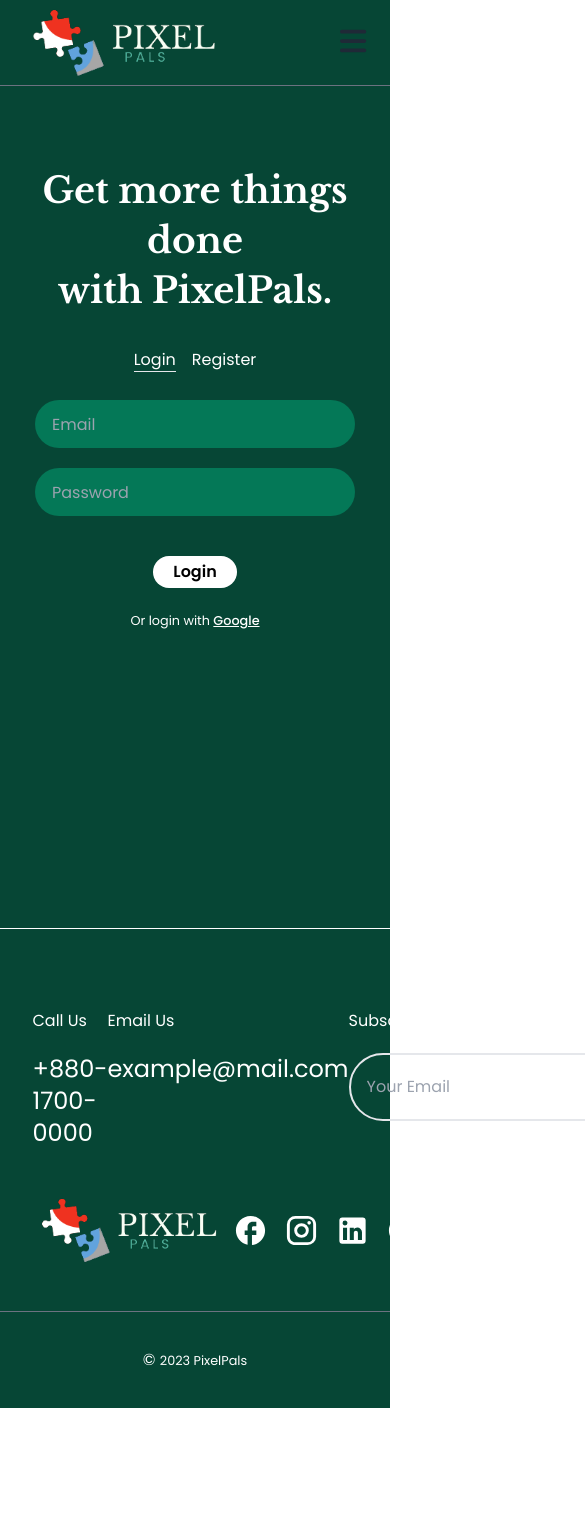
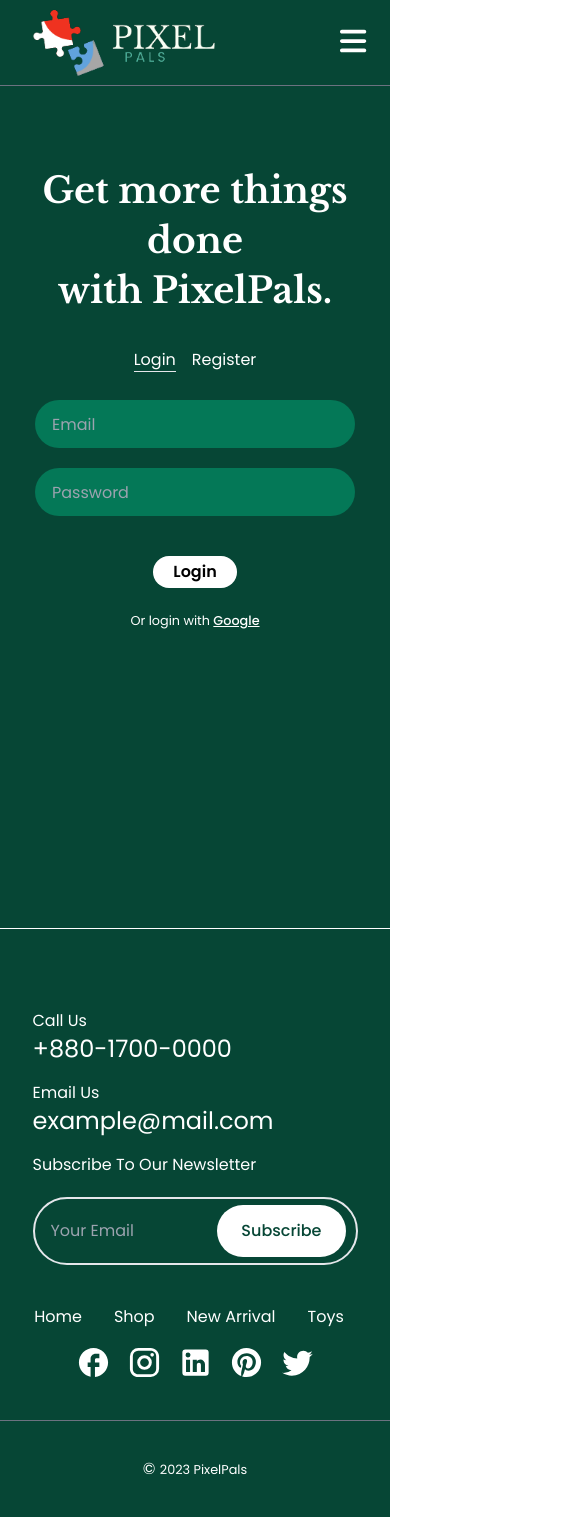
Before and after one commit to shamim26/Pixel-pals, a React (Vite) app: page /login in a window 390 px wide. Shown: the top 1517 px of the page, 585 px wide, since content can reach past the window. Before the commit the page ends 1408 px from the top, so only its background shows below. Built offline with nearby package versions, Linux system fonts and the light colour scheme; no server answers.

Commit message:
responsive added

```diff
--- a/src/components/Footer/Footer.jsx
+++ b/src/components/Footer/Footer.jsx
@@ -9,19 +9,20 @@ import TwitterIcon from "@mui/icons-material/Twitter";
 const Footer = () => {
   return (
     <div className="bg-primary text-white pt-20">
-      <div className="flex justify-between w-10/12 mx-auto mb-10">
+      <div className="flex justify-between flex-col md:flex-row gap-4 md:gap-0 w-10/12 mx-auto mb-10">
         <div>
-          <p className="mb-5">Call Us</p>
+          <p className="md:mb-5">Call Us</p>
           <p className=" text-2xl">+880-1700-0000</p>
         </div>
         <div>
-          <p className="mb-5">Email Us</p>
+          <p className="md:mb-5">Email Us</p>
           <p className=" text-2xl">example@mail.com</p>
         </div>
         <div className="relative">
           <p className="mb-5">Subscribe To Our Newsletter</p>
           <input
-            className="bg-transparent border-2 rounded-full py-5 pl-4 outline-none w-[390px]"
+            className="bg-transparent border-2 rounded-full py-5
+             pl-4 outline-none w-full md:w-[390px]"
             type="text"
             placeholder="Your Email"
           />
@@ -34,8 +35,8 @@ const Footer = () => {
           </button>
         </div>
       </div>
-      <div className="w-10/12 mx-auto flex justify-between items-center mb-10">
-        <img className="w-[200px]" src={logo} alt="" />
+      <div className="w-10/12 mx-auto flex flex-col-reverse md:flex-row gap-4 md:gap-0 justify-between items-center mb-10">
+        <img className="md:w-[200px] hidden md:block" src={logo} alt="" />
         <div className="flex gap-4">
           <FacebookRoundedIcon fontSize="large" />
           <InstagramIcon fontSize="large" />
--- a/src/components/NavBar/NavBar.jsx
+++ b/src/components/NavBar/NavBar.jsx
@@ -29,16 +29,17 @@ const NavBar = () => {
       <div onClick={() => setOpen(!open)} className="md:hidden">
         <span>
           {open ? (
-            <FontAwesomeIcon className="text-4xl" icon={faXmark} />
+            <FontAwesomeIcon className="text-4xl text-white" icon={faXmark} />
           ) : (
-            <FontAwesomeIcon className="text-3xl" icon={faBars} />
+            <FontAwesomeIcon className="text-3xl text-white" icon={faBars} />
           )}
         </span>
       </div>
       <div
         className={`flex items-center flex-col md:flex-row
        bg-white md:bg-transparent gap-6 pb-5 md:pb-0 md:gap-14
-        md:static absolute text-black md:text-white transition-all duration-500 ease-in md:z-auto z-1 md:w-auto w-full left-0 ${
+        md:static absolute text-primary md:text-white transition-all
+         duration-500 ease-in md:z-auto z-[99999] md:w-auto w-full left-0 ${
           open ? "top-20 " : "top-[-490px]"
         } `}
       >
--- a/src/pages/Home/About/About.jsx
+++ b/src/pages/Home/About/About.jsx
@@ -13,18 +13,18 @@ AOS.init();
 const About = () => {
   return (
     <div className="">
-      <div className="flex justify-around items-center">
+      <div className="flex flex-col md:flex-row justify-around items-center">
         <h1
           data-aos="fade-right"
           data-aos-duration="1000"
-          className="text-4xl font-bold font-custom leading-[55px]"
+          className="text-4xl font-bold font-custom leading-[55px] overflow-x-hidden"
         >
           Why We Are Best <br /> In The Market{" "}
         </h1>
         <p
           data-aos="fade-left"
           data-aos-duration="1000"
-          className="font-medium text-gray-500"
+          className="font-medium overflow-x-hidden text-gray-500"
         >
           we're proud to be the best choice for video game toys. <br />
           With an unbeatable selection, top-notch quality, <br /> and
--- a/src/pages/Home/Categories/Categories.jsx
+++ b/src/pages/Home/Categories/Categories.jsx
@@ -20,7 +20,7 @@ const Categories = () => {
       </h1>
       <div>
         {/* categories */}
-        <div className="flex justify-center gap-16 font-semibold text-xl">
+        <div className="flex flex-wrap md:flex-nowrap justify-center gap-16 font-semibold text-xl">
           <button
             onClick={() => setActive("retro")}
             className={` transition-all ease-linear duration-200 ${
@@ -49,7 +49,7 @@ const Categories = () => {
         {/* card */}
         <div
           className="container mx-auto bg-orange-50 rounded-xl
-         grid grid-cols-3 gap-8 mt-10 p-10"
+         grid grid-cols-1 md:grid-cols-3 gap-8 mt-10 p-10"
         >
           {toys.map((toy) => (
             <Toy key={toy._id} toy={toy}></Toy>
--- a/src/pages/Home/Extra/Extra.jsx
+++ b/src/pages/Home/Extra/Extra.jsx
@@ -12,7 +12,7 @@ const Extra = () => {
       style={{ backgroundImage: `url(${bg})` }}
     >
       <div className="text-white flex justify-around items-center pt-8">
-        <div data-aos="fade-right" data-aos-duration="1000">
+        <div className="pl-4 pt-5 md:p-0" data-aos="fade-right" data-aos-duration="1000">
           <h1 className="text-4xl font-custom font-bold mb-5">
             Experience Unparalleled <br /> Service at PixelPals
           </h1>
@@ -28,7 +28,7 @@ const Extra = () => {
         <img
           data-aos="fade-left"
           data-aos-duration="1000"
-          className="h-[450px]"
+          className="h-[450px] hidden md:block"
           src={steve}
           alt=""
         />
--- a/src/pages/Home/Gallery/Gallery.jsx
+++ b/src/pages/Home/Gallery/Gallery.jsx
@@ -13,7 +13,7 @@ const Gallery = () => {
         Recent Photoshots
       </h1>
       <p></p>
-      <div className="flex items-center  gap-5">
+      <div className="flex md:flex-row flex-col items-center  gap-5">
         <img
           data-aos="fade-up"
           data-aos-duration="1000"
--- a/src/pages/Login/Login.jsx
+++ b/src/pages/Login/Login.jsx
@@ -2,9 +2,10 @@ import React, { useContext, useState } from "react";
 import { Link, NavLink, useLocation, useNavigate } from "react-router-dom";
 import { authContext } from "../../context/AuthProvider";
 import useTitle from "../../hook/useTitle";
+import { Toaster, toast } from "react-hot-toast";
 
 const Login = () => {
-  useTitle('Login')
+  useTitle("Login");
   const { loginUser, googleSignIn } = useContext(authContext);
   const [error, setError] = useState("");
   const navigate = useNavigate();
@@ -22,6 +23,7 @@ const Login = () => {
         const loggedUser = result.user;
         console.log(loggedUser);
         setError("");
+        toast.success("Login successful.");
         navigate(from, { replace: true });
       })
       .catch((err) => {
@@ -33,6 +35,7 @@ const Login = () => {
     googleSignIn()
       .then((user) => {
         setError("");
+        toast.success("Login successful.");
         navigate(from, { replace: true });
       })
       .catch((err) => {
@@ -65,7 +68,10 @@ const Login = () => {
           Register
         </NavLink>
       </div>
-      <form onSubmit={handleLogin} className=" flex flex-col gap-5 items-center mt-7">
+      <form
+        onSubmit={handleLogin}
+        className=" flex flex-col gap-5 items-center mt-7"
+      >
         <input
           type="email"
           name="email"
@@ -101,6 +107,7 @@ const Login = () => {
           </small>
         </div>
       </form>
+      <Toaster />
     </div>
   );
 };
--- a/src/pages/Login/Register.jsx
+++ b/src/pages/Login/Register.jsx
@@ -2,6 +2,7 @@ import React, { useContext, useState } from "react";
 import { Link, NavLink } from "react-router-dom";
 import { authContext } from "../../context/AuthProvider";
 import useTitle from "../../hook/useTitle";
+import { Toaster, toast } from "react-hot-toast";
 
 const Register = () => {
   useTitle('Register')
@@ -20,7 +21,7 @@ const Register = () => {
       .then((result) => {
         const newUser = result.user;
         addUserInfo(name, imageUrl);
-        console.log(newUser);
+        toast.success('Registration successful.')
         setCheck("");
       })
       .catch((err) => setCheck(err.message));
@@ -101,6 +102,7 @@ const Register = () => {
           </div>
         </form>
       </div>
+      <Toaster/>
     </div>
   );
 };
--- a/src/pages/MyToy/MyToy.jsx
+++ b/src/pages/MyToy/MyToy.jsx
@@ -76,7 +76,7 @@ const MyToy = () => {
   };
 
   return (
-    <div className="my-10 w-10/12 mx-auto">
+    <div className="my-10 w-10/12 h-screen mx-auto">
       <h1 className="text-4xl uppercase text-center font-custom font-bold mb-6">
         my Toys
       </h1>
```
Also changed, not shown: src/pages/Home/Home/Home.jsx (+5 -5 lines).
